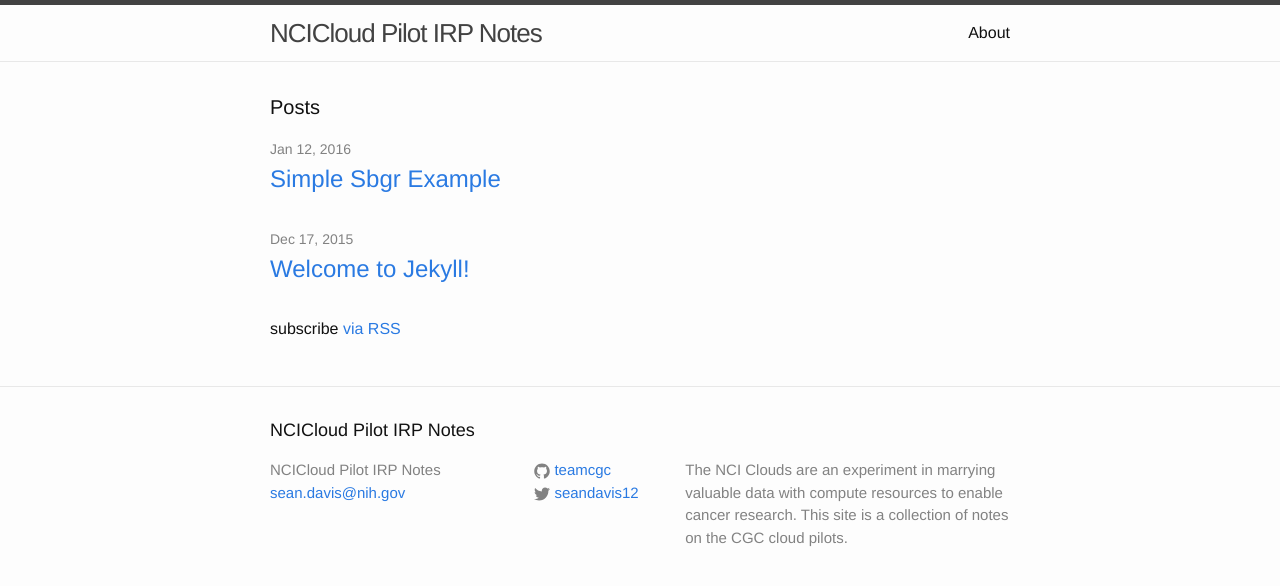
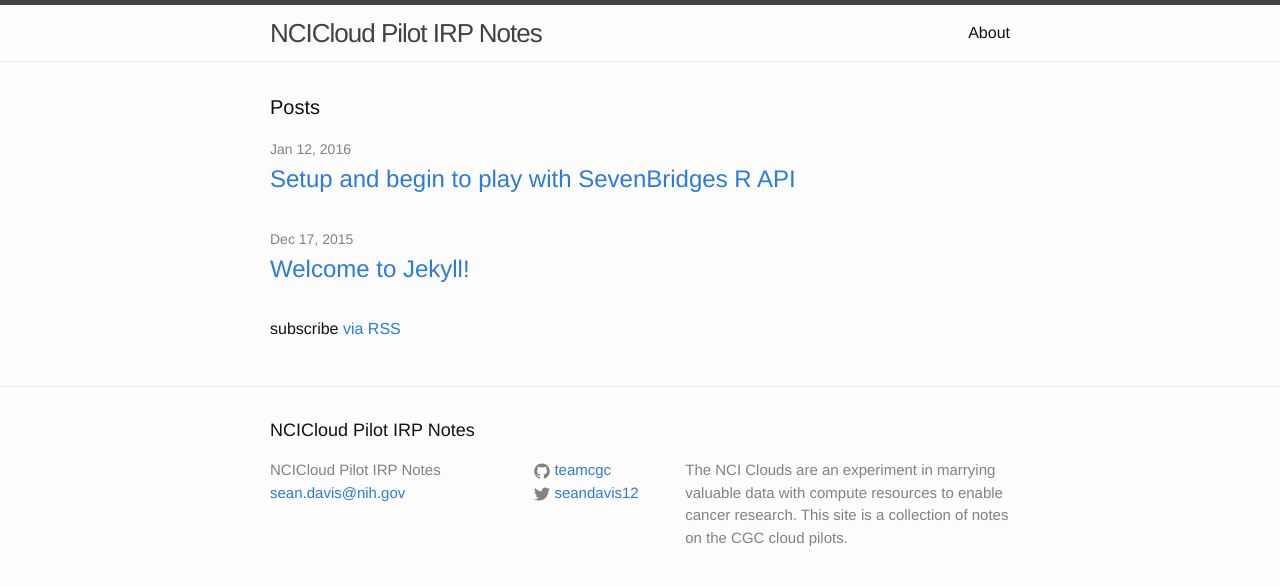
Before and after one commit to teamcgc/teamcgc.github.io, a Jekyll site: the page built from index.html, in a window 1280 px wide. Shown: the top 586 px of the page. Built offline with Jekyll 4.4.1, drawn with Linux system fonts in a browser that asks for light colours.

Commit message:
forgot yaml header

```diff
--- a/_posts/2016-01-12-simple-sbgr-example.md
+++ b/_posts/2016-01-12-simple-sbgr-example.md
@@ -1,3 +1,10 @@
+---
+layout: post
+title:  "Setup and begin to play with SevenBridges R API"
+date:   2016-01-12
+author: Sean Davis
+categories: sbg api
+---
 The [SevenBridges Cancer Genomics Cloud](https://cgc.sbgenomics.com/) offers an API for interacting with objects in their system. While this API is REST-based, a client library, in this case based in R, makes interacting with it even easier. [road2stat](https://twitter.com/road2stat) and collaborators have contributed the R package to [Bioconductor](https://bioconductor.org) where documentation and instructions for installation are available.
 
 The concept of an API for genomic data analysis is perhaps a bit foreign to folks. The idea, though, is pretty simple. The Cancer Genomics Cloud is running in the Amazon Web Services (AWS) cloud. A few simple functions are available to interact with files, tasks, workflows, etc. These functions can be called from anywhere using basic web technologies (HTTP, basically). By wrapping these web calls into R functions, the API can be easily programmed using R, but the major work is done on the cloud. Note that any environment that supports R can utilize this system. I am going to be doing this little example on my laptop, for example.
```
